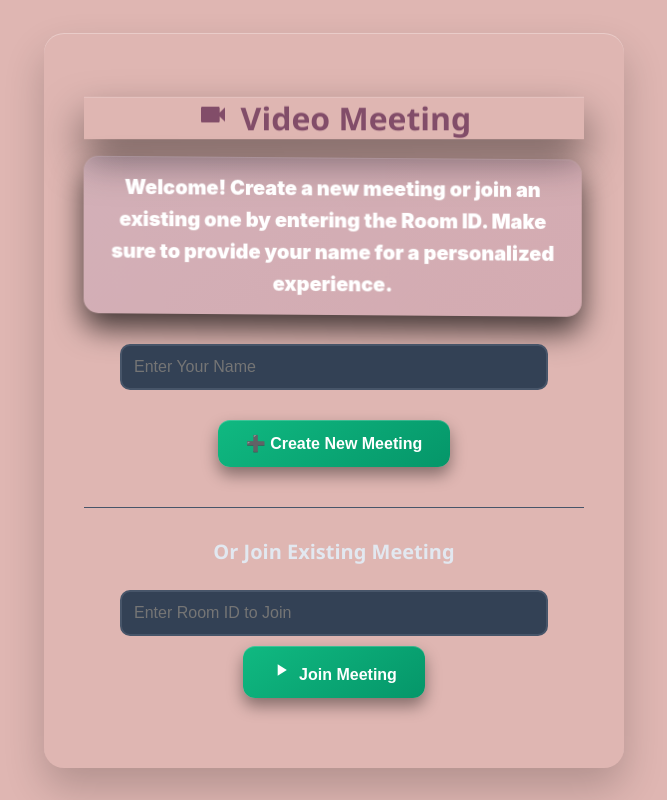
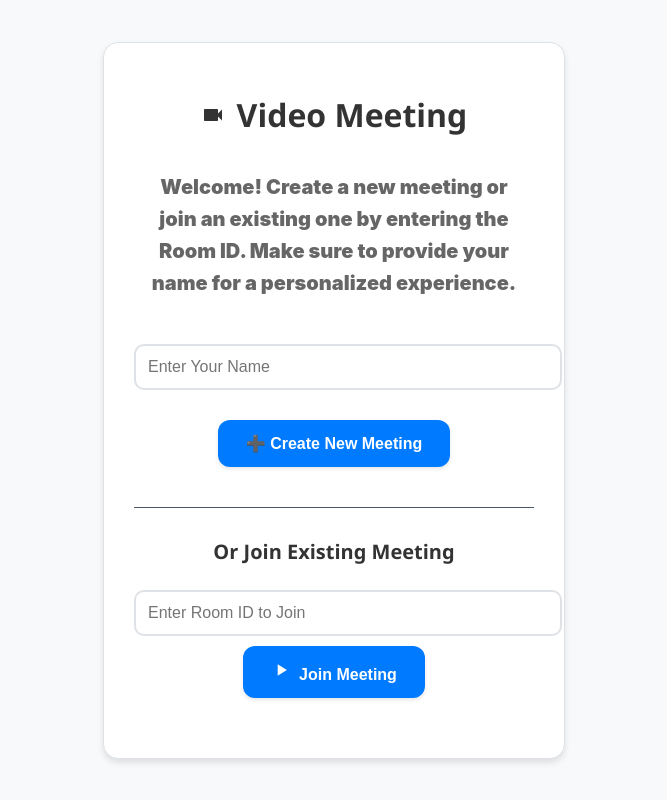
Before and after one commit to nishunisht4997-prog/MeetFrontend, a React app: page / in a window 1280 px wide. Shown: the whole page, without its empty margins (306-973 px from the left). Built offline with nearby package versions, Linux system fonts and the light colour scheme; the HTML template or start-up script is replaced by a standard one.

Commit message:
ui update

```diff
--- a/src/pages/Home.jsx
+++ b/src/pages/Home.jsx
@@ -74,7 +74,7 @@ function Home({ setRoomId, setName, setIsHost }) {
       <div className="home-container">
 
         <h1>
-          <svg width="32" height="32" viewBox="0 0 24 24" fill="currentColor" style={{marginRight: '12px'}}>
+          <svg width="24" height="24" viewBox="0 0 24 24" fill="currentColor" style={{marginRight: '12px'}}>
             <path d="M17 10.5V7c0-.55-.45-1-1-1H4c-.55 0-1 .45-1 1v10c0 .55.45 1 1 1h12c.55 0 1-.45 1-1v-3.5l4 4v-11l-4 4z"/>
           </svg>
           Video Meeting
--- a/src/styles/app.css
+++ b/src/styles/app.css
@@ -1,6 +1,6 @@
 body {
   margin: 0;
-  background: #dfb6b2;
+  background: #f8f9fa;
   color: #4a4a4a;
   font-family: 'Segoe UI', Tahoma, Geneva, Verdana, sans-serif;
   overflow-x: hidden;
@@ -17,8 +17,7 @@ body {
   align-items: center;
   padding: 20px;
   box-sizing: border-box;
-  perspective: 1000px;
-  background: #dfb6b2;
+  background: #f8f9fa;
   position: relative;
   overflow: hidden;
 }
@@ -28,11 +27,12 @@ body {
 
 
 .home-container {
-  background: #dfb6b2;
-  border-radius: 20px;
-  padding: 40px;
-  box-shadow: 0 20px 40px rgba(0, 0, 0, 0.2), inset 0 1px 0 rgba(255, 255, 255, 0.3);
-  max-width: 500px;
+  background: white;
+  border: 1px solid #dee2e6;
+  border-radius: 15px;
+  padding: 30px;
+  box-shadow: 0 4px 6px rgba(0, 0, 0, 0.1);
+  max-width: 400px;
   width: 100%;
   text-align: center;
   transition: all 0.3s ease;
@@ -42,9 +42,7 @@ body {
 }
 
 .home-container:hover {
-  background: linear-gradient(145deg, #f8bbd9, #e1bee7);
-  box-shadow: 0 25px 50px rgba(0, 0, 0, 0.3), inset 0 1px 0 rgba(255, 255, 255, 0.4);
-  transform: scale(1.02);
+  box-shadow: 0 6px 12px rgba(0, 0, 0, 0.15);
 }
 
 @keyframes fadeInUp {
@@ -64,21 +62,18 @@ button {
   cursor: pointer;
   border-radius: 12px;
   border: none;
-  background: #824d69;
+  background: #007bff;
   color: white;
   font-weight: 600;
-  transition: all 0.4s ease;
-  box-shadow: 0 6px 15px rgba(130, 77, 105, 0.4), inset 0 1px 0 rgba(255,255,255,0.2);
-  transform: translateY(0) perspective(1000px) rotateX(0deg);
-  position: relative;
-  overflow: hidden;
+  transition: all 0.3s ease;
+  box-shadow: 0 2px 4px rgba(0,0,0,0.1);
   font-size: 16px;
 }
 
 button:hover {
-  background: #6b3f52;
-  box-shadow: 0 10px 25px rgba(130, 77, 105, 0.6), inset 0 1px 0 rgba(255,255,255,0.3);
-  transform: translateY(-4px) perspective(1000px) rotateX(-8deg) scale(1.05);
+  background: #0056b3;
+  box-shadow: 0 4px 8px rgba(0,0,0,0.15);
+  transform: translateY(-2px);
 }
 
 @keyframes circulate {
@@ -97,14 +92,14 @@ input {
   width: 100%;
   max-width: 300px;
   border-radius: 8px;
-  border: 1px solid #374151;
-  background-color: #1e293b;
-  color: white;
+  border: 1px solid #dee2e6;
+  background-color: #ffffff;
+  color: #333;
 }
 
 input:focus {
   outline: none;
-  border: 2px solid #3b82f6;
+  border: 2px solid #007bff;
 }
 
 /* Mobile responsiveness */
@@ -271,14 +266,7 @@ h1 {
   font-size: 32px;
   font-weight: 900;
   margin: 20px 0;
-  color: #824d69;
-  position: relative;
-  overflow: hidden;
-  transform-style: preserve-3d;
-  transform-origin: center center;
-  transform: rotateX(-10deg) translateZ(20px);
-  box-shadow: 0 20px 40px rgba(0, 0, 0, 0.5), inset 0 1px 0 rgba(255, 255, 255, 0.2);
-  transition: transform 0.6s ease, box-shadow 0.6s ease;
+  color: #333;
 }
 
 
@@ -326,23 +314,9 @@ ul, ol {
   line-height: 1.6;
   font-weight: 900;
   font-family: 'Inter', sans-serif;
-  color: #ffffff;
-  -webkit-text-stroke: 1px rgba(255, 255, 255, 0.1);
-  position: relative;
-  overflow: hidden;
-  transform-style: preserve-3d;
-  transform-origin: center center;
-  transform: rotateX(-5deg) rotateY(-5deg) translateZ(15px);
-  box-shadow: 0 15px 30px rgba(0, 0, 0, 0.7), inset 0 1px 0 rgba(255, 255, 255, 0.1);
-  background-image: linear-gradient(145deg, rgba(102, 126, 234, 0.1), rgba(118, 75, 162, 0.1));
+  color: #666;
   border-radius: 15px;
   padding: 15px;
-  transition: transform 0.5s ease, box-shadow 0.5s ease;
-}
-
-.instructions:hover {
-  transform: rotateX(-2deg) translateZ(20px) translateY(-4px);
-  box-shadow: 0 15px 30px rgba(0, 0, 0, 0.3), inset 0 1px 0 rgba(255, 255, 255, 0.5);
 }
 
 @keyframes slideIn {
@@ -370,20 +344,18 @@ ul, ol {
 .name-input, .room-input {
   padding: 12px;
   border-radius: 10px;
-  border: 2px solid #475569;
-  background-color: #334155;
-  color: white;
+  border: 2px solid #dee2e6;
+  background-color: #ffffff;
+  color: #333;
   font-size: 16px;
   width: 100%;
   max-width: 400px;
   transition: all 0.3s ease;
-  transform: translateZ(10px);
 }
 
 .name-input:focus, .room-input:focus {
-  border-color: #3b82f6;
-  box-shadow: 0 0 10px rgba(59, 130, 246, 0.5);
-  transform: translateZ(20px);
+  border-color: #007bff;
+  box-shadow: 0 0 10px rgba(0, 123, 255, 0.5);
 }
 
 .create-btn, .join-btn {
@@ -394,19 +366,16 @@ ul, ol {
   font-weight: bold;
   cursor: pointer;
   border: none;
-  background: linear-gradient(145deg, #10b981, #059669);
+  background: #007bff;
   color: white;
   transition: all 0.3s ease;
-  box-shadow: 0 8px 16px rgba(0,0,0,0.4), inset 0 1px 0 rgba(255,255,255,0.2);
-  transform: translateY(0) translateZ(10px);
-  position: relative;
-  overflow: hidden;
+  box-shadow: 0 2px 4px rgba(0,0,0,0.1);
 }
 
 .create-btn:hover, .join-btn:hover {
-  background: linear-gradient(145deg, #059669, #047857);
-  box-shadow: 0 12px 24px rgba(0,0,0,0.5), inset 0 1px 0 rgba(255,255,255,0.3);
-  transform: translateY(-4px) translateZ(20px);
+  background: #0056b3;
+  box-shadow: 0 4px 8px rgba(0,0,0,0.15);
+  transform: translateY(-2px);
 }
 
 .join-section {
@@ -418,7 +387,7 @@ ul, ol {
 .join-section h2 {
   font-size: 20px;
   margin-bottom: 15px;
-  color: #e2e8f0;
+  color: #333;
 }
 
 /* Modal styles */
@@ -481,15 +450,16 @@ ul, ol {
   display: flex;
   align-items: center;
   justify-content: space-between;
-  background-color: #334155;
+  background-color: #f8f9fa;
   padding: 10px;
   border-radius: 8px;
+  border: 1px solid #dee2e6;
 }
 
 .detail-value span {
   flex-grow: 1;
   word-break: break-all;
-  color: #cbd5e1;
+  color: #333;
 }
 
 .copy-btn, .schedule-btn {
@@ -509,9 +479,9 @@ ul, ol {
 .link-input, .id-input {
   padding: 10px;
   border-radius: 8px;
-  border: 2px solid #475569;
-  background-color: #334155;
-  color: white;
+  border: 2px solid #dee2e6;
+  background-color: #ffffff;
+  color: #333;
   font-size: 16px;
   width: 100%;
   margin-bottom: 10px;
@@ -519,12 +489,12 @@ ul, ol {
 }
 
 .link-input:focus, .id-input:focus {
-  border-color: #3b82f6;
+  border-color: #007bff;
   outline: none;
 }
 
 .start-meeting-btn {
-  background: linear-gradient(145deg, #10b981, #059669);
+  background: #007bff;
   color: white;
   border: none;
   padding: 12px 24px;
@@ -534,15 +504,17 @@ ul, ol {
   cursor: pointer;
   margin-top: 20px;
   transition: all 0.3s ease;
+  box-shadow: 0 2px 4px rgba(0,0,0,0.1);
 }
 
 .start-meeting-btn:hover {
-  background: linear-gradient(145deg, #059669, #047857);
+  background: #0056b3;
   transform: translateY(-2px);
+  box-shadow: 0 4px 8px rgba(0,0,0,0.15);
 }
 
 .back-btn {
-  background: linear-gradient(145deg, #6b7280, #4b5563);
+  background: #6c757d;
   color: white;
   border: none;
   padding: 10px 20px;
@@ -551,9 +523,11 @@ ul, ol {
   cursor: pointer;
   margin-top: 10px;
   transition: all 0.3s ease;
+  box-shadow: 0 2px 4px rgba(0,0,0,0.1);
 }
 
 .back-btn:hover {
-  background: linear-gradient(145deg, #4b5563, #374151);
+  background: #5a6268;
   transform: translateY(-2px);
+  box-shadow: 0 4px 8px rgba(0,0,0,0.15);
 }
```
Also changed, not shown: 1 other file (tests, documents, lock files or other folders).
